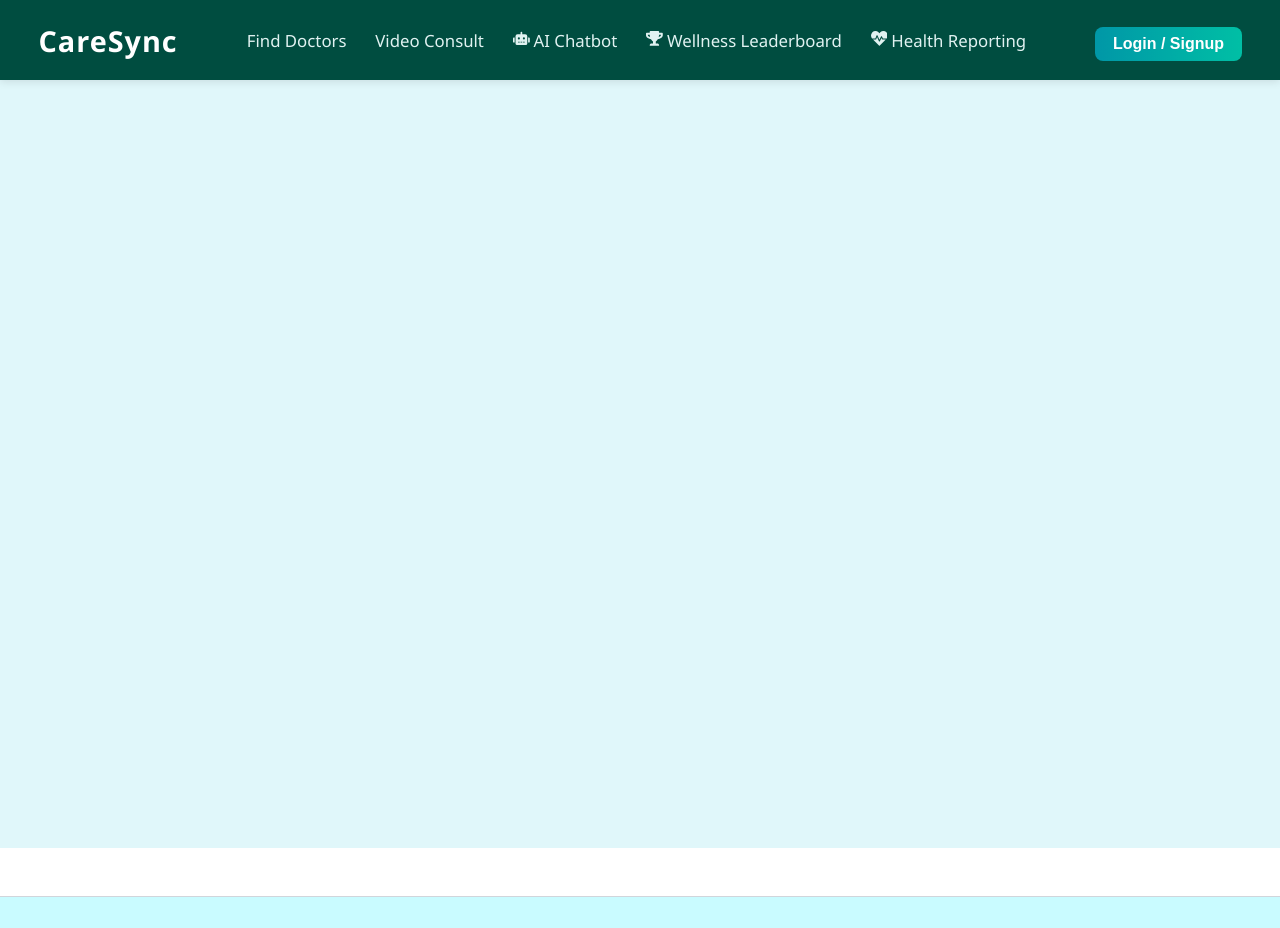
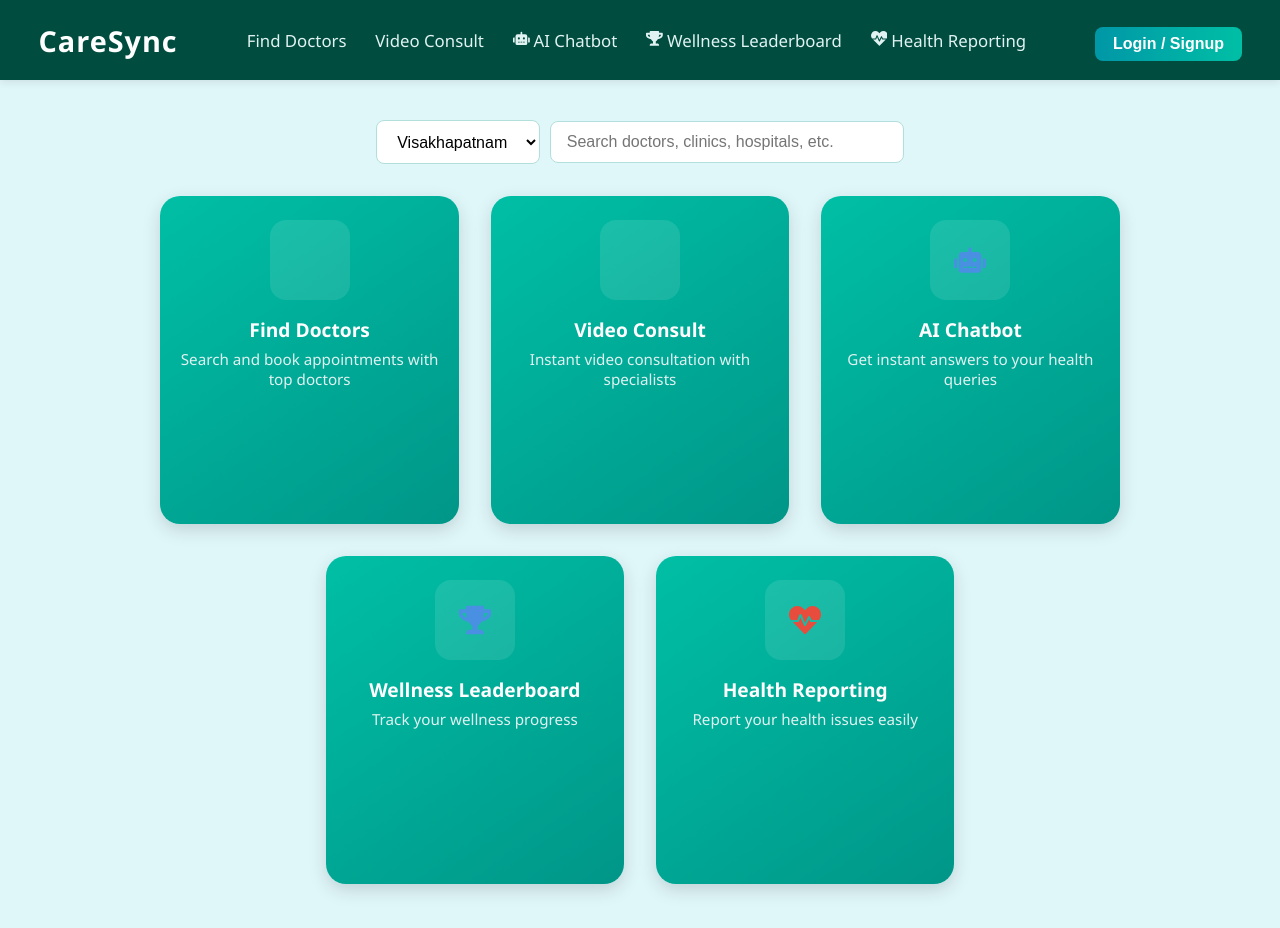
Before and after one commit to Shreyosi01/Hackathon, a React (Create React App) app in the folder frontend/: page / in a window 1280 px wide. Shown: the top 928 px of the page. Built offline with nearby package versions, Linux system fonts and the light colour scheme.

Commit message:
corrected homepage

```diff
--- a/frontend/src/pages/HomePage.js
+++ b/frontend/src/pages/HomePage.js
@@ -8,14 +8,13 @@ export default function HomePage() {
   const loggedIn = isLoggedIn();
   const user = getUser();
 
-  // ✅ Get role from localStorage
-  const role = localStorage.getItem("role");
+  // ✅ get profile path based on role
   const profilePath =
-    role === "doctor"
+    user?.role === "doctor"
       ? "/profile/doctor"
-      : role === "ngo"
+      : user?.role === "ngo"
       ? "/profile/ngo"
-      : "/profile/student";
+      : "/profile/student"; // default to student
 
   return (
     <div className="homepage-root">
@@ -41,7 +40,7 @@ export default function HomePage() {
         <div className="header-actions">
           {loggedIn ? (
             <div className="profile-actions">
-              {/* ✅ Dynamic profile link */}
+              {/* ✅ Profile is now a clickable link */}
               <Link to={profilePath} className="user-name">
                 👤 {user?.full_name || "Profile"}
               </Link>
@@ -60,7 +59,71 @@ export default function HomePage() {
         </div>
       </header>
 
-      {/* Keep your other code below unchanged */}
+      {/* Search Bar */}
+      <div className="search-bar-row">
+        <select className="location-select">
+          <option>Visakhapatnam</option>
+          <option>Delhi</option>
+          <option>Mumbai</option>
+        </select>
+        <input
+          className="search-input"
+          placeholder="Search doctors, clinics, hospitals, etc."
+        />
+      </div>
+
+      {/* Feature Cards / Widgets */}
+      <div className="feature-cards-row">
+        <Link to="/find-doctors" className="feature-card">
+          <div className="feature-img feature-img1"></div>
+          <div className="feature-title">Find Doctors</div>
+          <div className="feature-desc">
+            Search and book appointments with top doctors
+          </div>
+        </Link>
+        <Link to="/video-consult" className="feature-card">
+          <div className="feature-img feature-img2"></div>
+          <div className="feature-title">Video Consult</div>
+          <div className="feature-desc">
+            Instant video consultation with specialists
+          </div>
+        </Link>
+        <Link to="/ai-chatbot" className="feature-card">
+          <div className="feature-img feature-img3">
+            <FaRobot size={32} color="#4a90e2" />
+          </div>
+          <div className="feature-title">AI Chatbot</div>
+          <div className="feature-desc">
+            Get instant answers to your health queries
+          </div>
+        </Link>
+        <Link to="/wellness-leaderboard" className="feature-card">
+          <div className="feature-img feature-img4">
+            <FaTrophy size={32} color="#4a90e2" />
+          </div>
+          <div className="feature-title">Wellness Leaderboard</div>
+          <div className="feature-desc">Track your wellness progress</div>
+        </Link>
+        <Link to="/health-report" className="feature-card">
+          <div className="feature-img feature-img5">
+            <FaHeartbeat size={32} color="#e74c3c" />
+          </div>
+          <div className="feature-title">Health Reporting</div>
+          <div className="feature-desc">Report your health issues easily</div>
+        </Link>
+      </div>
+
+      {/* Tagline and Button */}
+      <div className="homepage-bottom">
+        <div className="homepage-tagline">
+          <strong>Consult top doctors online for any health concern</strong>
+          <div className="homepage-subtag">
+            Private online consultations with verified doctors in all
+            specialists
+          </div>
+        </div>
+        <button className="view-all-btn">View All Specialities</button>
+      </div>
     </div>
   );
 }
```
